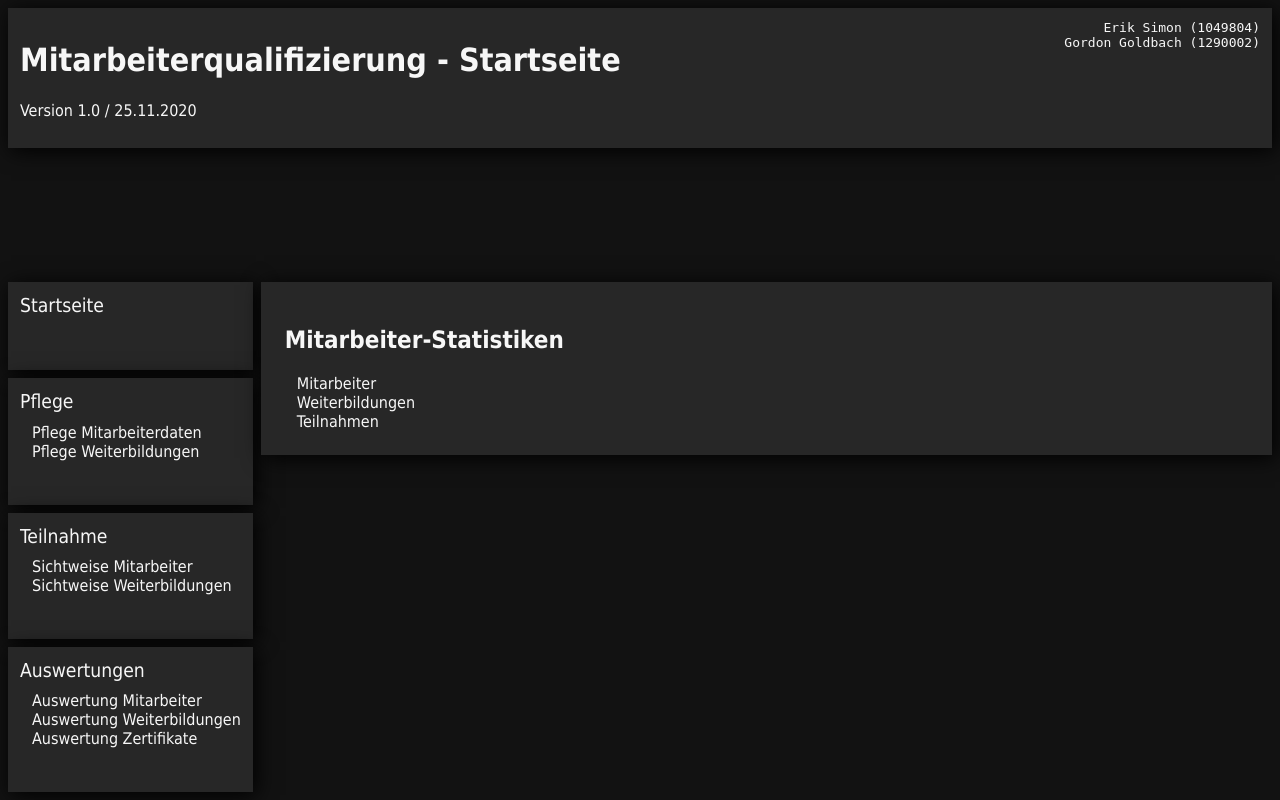
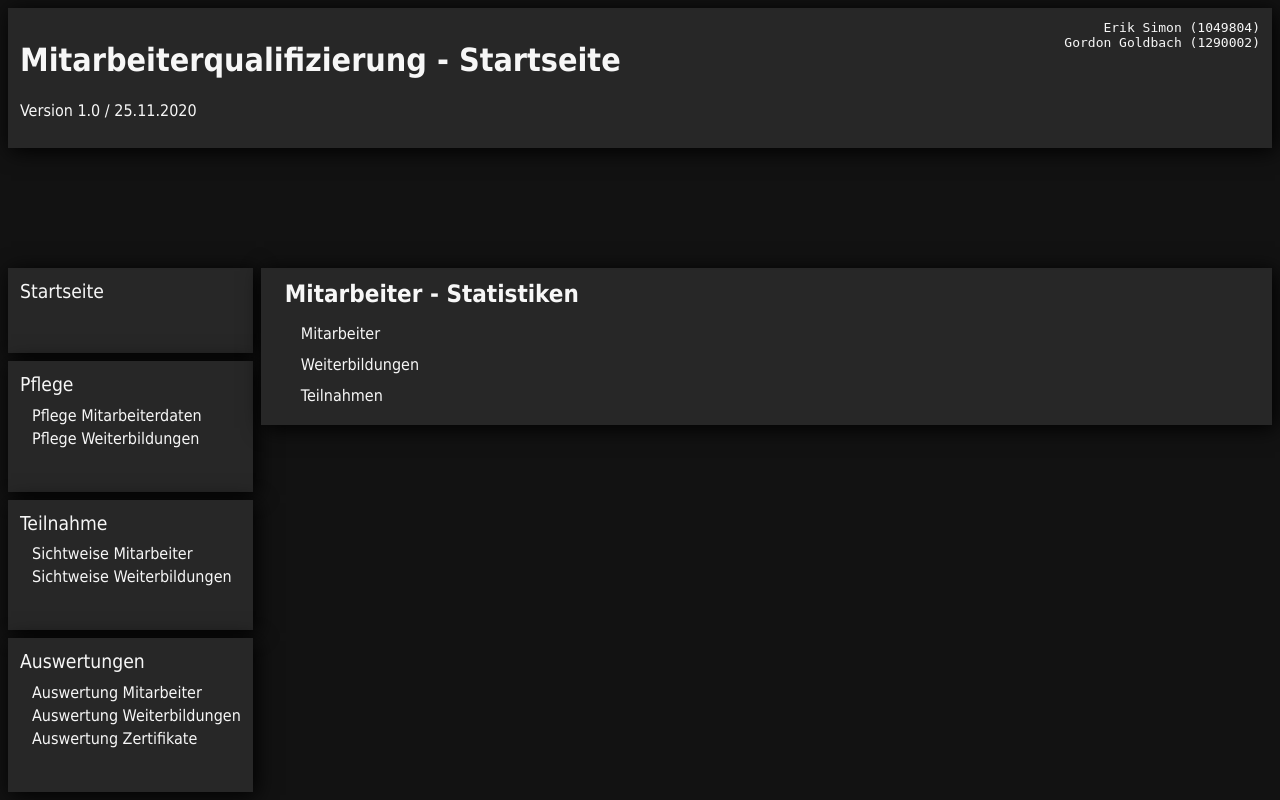
Before and after one commit to K4iblue/HSNR-WEB-P3, a Python web app: template templates/index.mako in a window 1280 px wide. Run offline with Mako, Linux system fonts and the light colour scheme; the template is opened without the code that fills it, so the values that code supplies are empty.

Commit message:
index template first iteration

```diff
--- a/content/main.css
+++ b/content/main.css
@@ -9,6 +9,10 @@ ul {
   margin: 0;
   margin-left: 0.75em;
   padding: 0;
+}
+
+ul li {
+  margin-bottom: 0.25em;
 }
 
 header {
@@ -66,7 +70,16 @@ a:not(.nav-current):hover {
 }
 
 main .box {
-  padding: 1.5em;
+  padding-left: 1.5em;
+}
+
+main h2 {
+  margin: 0;
+  margin-bottom: 0.5em;
+}
+
+main ul li {
+  padding: 0.25em
 }
 
 .counter {
--- a/templates/index.mako
+++ b/templates/index.mako
@@ -2,7 +2,7 @@
 <%def name="title()">
   Startseite
 </%def>
-<h2>Mitarbeiter-Statistiken</h2>
+<h2>Mitarbeiter - Statistiken</h2>
 <ul>
   <li><span class="counter">${employees}</span> Mitarbeiter</li>
   <li><span class="counter">${trainings}</span> Weiterbildungen</li>
```
